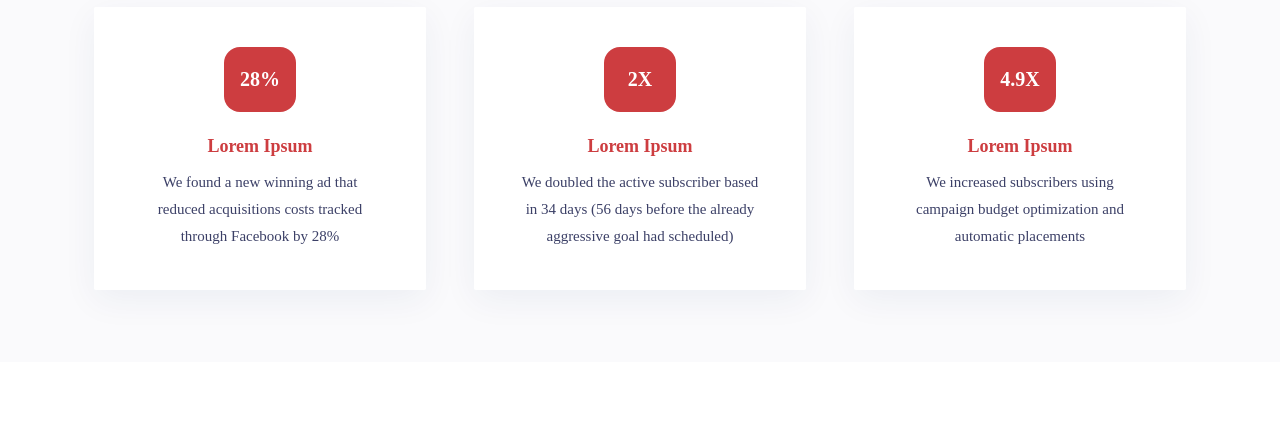
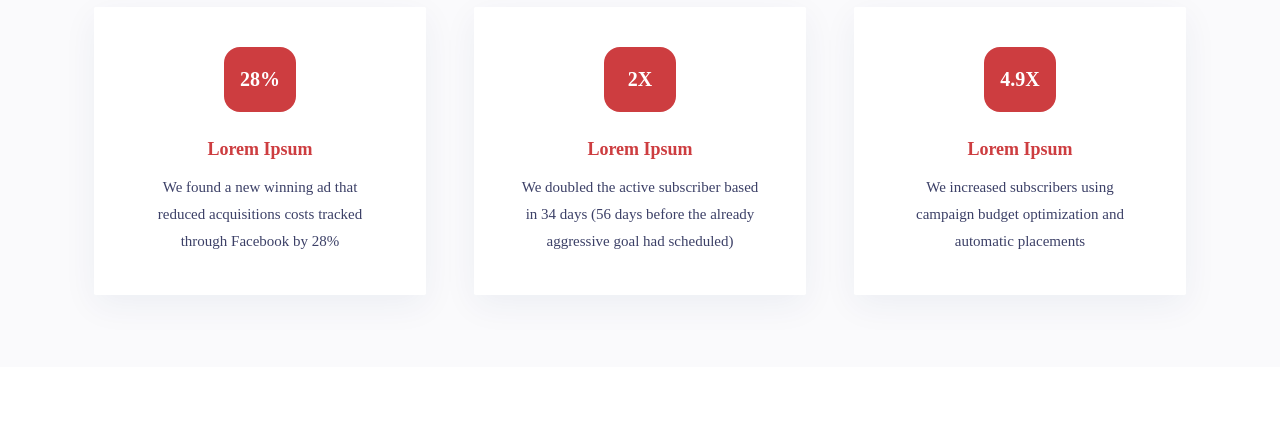
Before and after one commit to LevanisART/case-study, a website: page index.html in a window 1280 px wide. Shown: the part 1300-1744 px from the top of the page. Drawn offline with nearby package versions, Linux system fonts and the light colour scheme; a web font is replaced by a local one.

Commit message:
added line-height for results title

```diff
--- a/index.html
+++ b/index.html
@@ -99,21 +99,21 @@
                   <div class="col-sm-9 col-md-5 col-lg-4 mb-4 mb-lg-0 px-4 animated fadeInLeft">
                     <div class="result bg-white d-flex flex-column align-items-center px-4 px-xl-5">
                       <div class="result-heading d-flex justify-content-center align-items-center">28%</div>
-                      <h4 class="result-title d-flex text-center justify-content-center mt-4">Lorem Ipsum</h4>
+                      <h4 class="result-title d-flex text-center justify-content-center mx-2 mt-4">Lorem Ipsum</h4>
                       <p class="result-description text-center mt-2 pt-1 mx-xl-2">We found a new winning ad that reduced acquisitions costs tracked through Facebook by 28%</p>
                     </div>
                   </div>
                   <div class="col-sm-9 col-md-5 col-lg-4 mb-4 mb-lg-0 px-4">
                     <div class="result bg-white d-flex flex-column align-items-center px-4">
                       <div class="result-heading d-flex justify-content-center align-items-center">2X</div>
-                      <h4 class="result-title d-flex text-center justify-content-center mt-4">Lorem Ipsum</h4>
+                      <h4 class="result-title d-flex text-center justify-content-center mx-2 mt-4">Lorem Ipsum</h4>
                       <p class="result-description text-center mt-2 pt-1 mx-xl-3">We doubled the active subscriber based in 34 days (56 days before the already aggressive goal had scheduled)</p>
                     </div>
                   </div>
                   <div class="col-sm-9 col-md-5 col-lg-4 mb-4 mb-lg-0 px-4 animated fadeInRight">
                     <div class="result bg-white d-flex flex-column align-items-center px-4 px-xl-5">
                       <div class="result-heading d-flex justify-content-center align-items-center">4.9X</div>
-                      <h4 class="result-title d-flex text-center justify-content-center mt-4">Lorem Ipsum</h4>
+                      <h4 class="result-title d-flex text-center justify-content-center mx-2 mt-4">Lorem Ipsum</h4>
                       <p class="result-description text-center mt-2 pt-1">We increased subscribers using campaign budget optimization and automatic placements</p>
                     </div>
                   </div>
--- a/src/styles/styles.scss
+++ b/src/styles/styles.scss
@@ -205,6 +205,7 @@
         size: 18px;
         weight: 700;
       }
+      line-height: 26px;
     }
     .result-description {
       color: #3C4067;
```
Also changed, not shown: styles/main.min.css.
